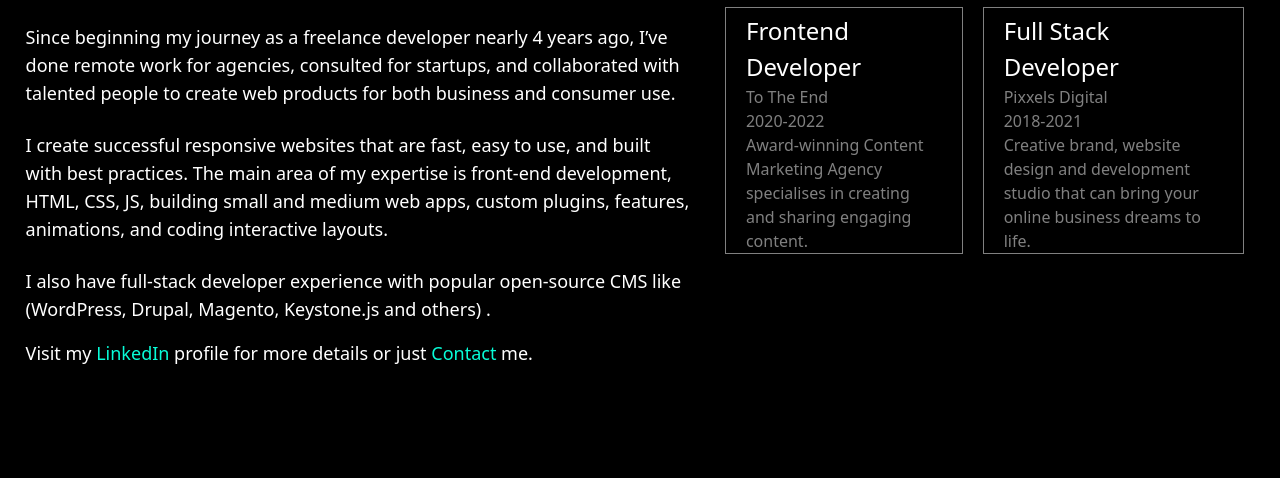
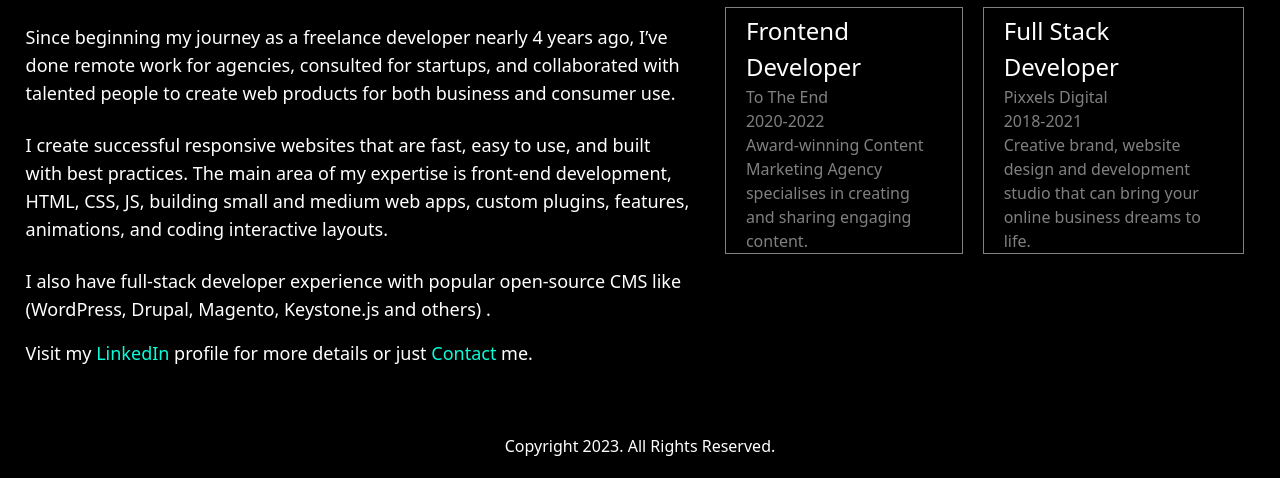
Before and after one commit to Adeyemidev/Portfolio, a website: page Skills page/index.html in a window 1280 px wide. Shown: the part 322-800 px from the top of the page. Drawn offline with nearby package versions, Linux system fonts and the light colour scheme.

Commit message:
Update index.html

```diff
--- a/Skills page/index.html
+++ b/Skills page/index.html
@@ -93,7 +93,7 @@
         </div></div>
                   </div>
 
-    </section>
+    </section><div class="text-white text-center ">Copyright 2023. All Rights Reserved.</div>
           <script src="https://unpkg.com/flowbite@1.5.5/dist/flowbite.js"></script>
 </body>
 </html>
```
